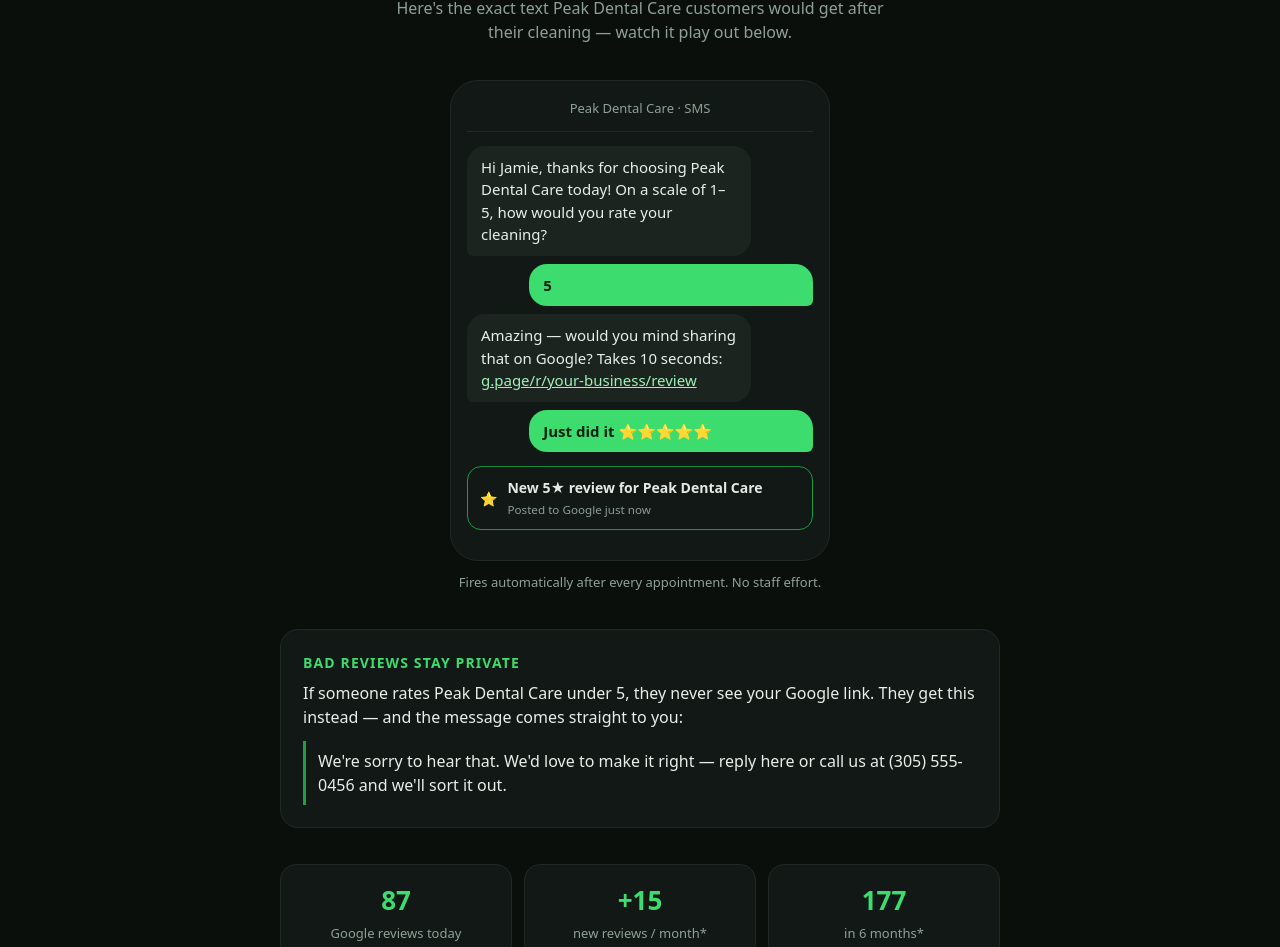
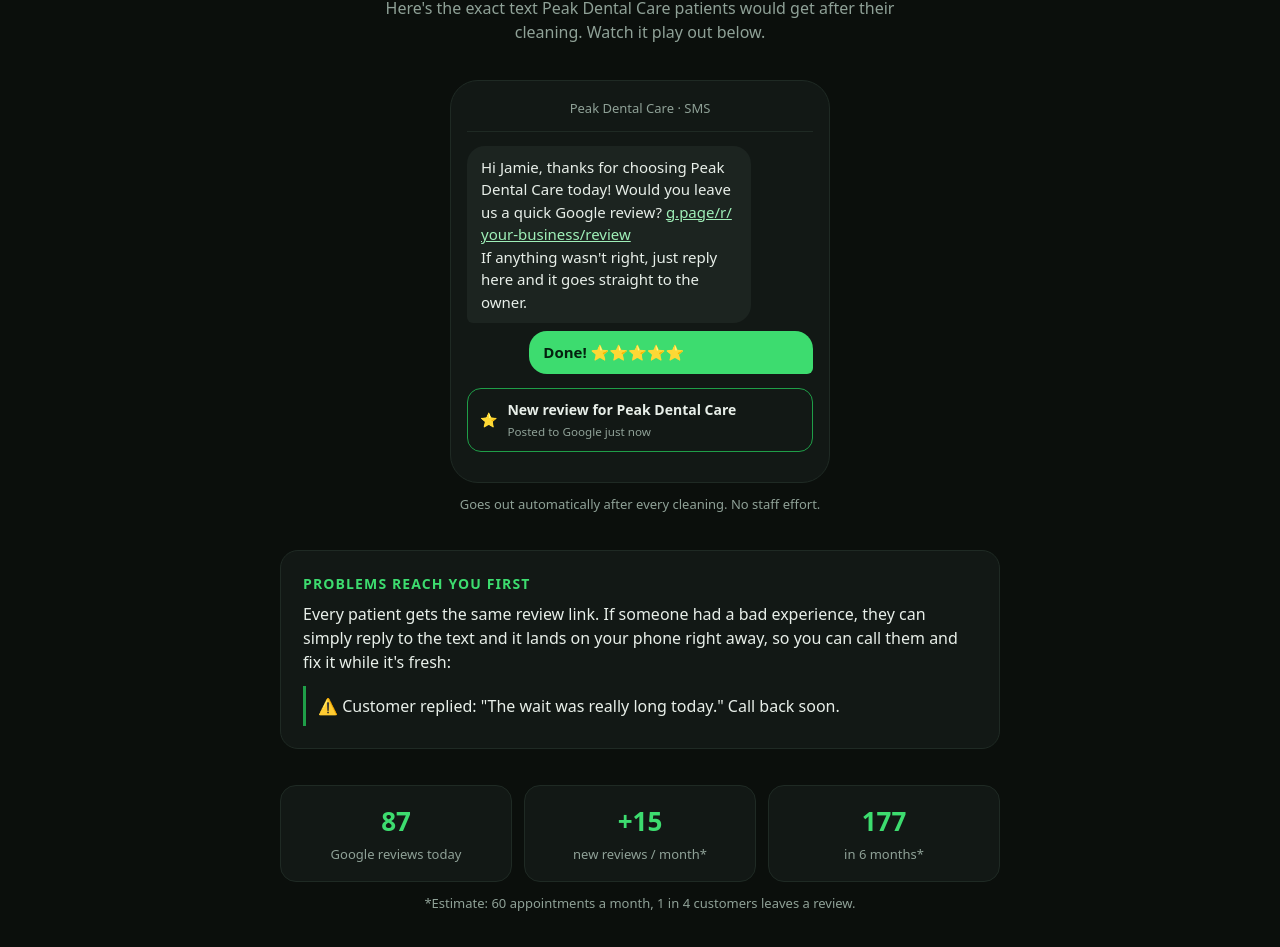
Before and after one commit to morganilysa/starlift-demos, a plain HTML site: page peak-dental-care/index.html in a window 1280 px wide. Shown: the part 199-1146 px from the top of the page. Drawn offline with Linux system fonts and the light colour scheme.

Commit message:
Demos: peak-dental-care
Co-Authored-By: Claude Opus 5.5 <noreply@anthropic.com>

```diff
--- a/peak-dental-care/index.html
+++ b/peak-dental-care/index.html
@@ -3,7 +3,7 @@
 <head>
 <meta charset="utf-8">
 <meta name="viewport" content="width=device-width, initial-scale=1">
-<title>Peak Dental Care — 5★ review demo</title>
+<title>Peak Dental Care · 5★ review demo</title>
 <meta name="robots" content="noindex">
 <style>
 :root{--bg:#0b0f0c;--card:#121815;--line:#1f2a24;--txt:#e8efe9;--mut:#8fa197;--acc:#3ddc6f;--acc2:#1f9e48;--bub:#1c2420}
@@ -46,23 +46,21 @@ h1 span{color:var(--acc)}
 <div class="top"></div>
 <div class="wrap">
   <p class="kicker">Built for Peak Dental Care</p>
-  <h1>Every appointment → a <span>5★ Google review.</span></h1>
-  <p class="sub">Here's the exact text Peak Dental Care customers would get after their cleaning — watch it play out below.</p>
+  <h1>Every cleaning → a <span>Google review request.</span></h1>
+  <p class="sub">Here's the exact text Peak Dental Care patients would get after their cleaning. Watch it play out below.</p>
 
   <div class="phone" aria-label="Example text conversation">
     <div class="head">Peak Dental Care · SMS</div>
-    <div class="msg them">Hi Jamie, thanks for choosing Peak Dental Care today! On a scale of 1–5, how would you rate your cleaning?</div>
-    <div class="msg me">5</div>
-    <div class="msg them">Amazing — would you mind sharing that on Google? Takes 10 seconds: <a href="#" onclick="return false">g.page/r/your-business/review</a></div>
-    <div class="msg me">Just did it ⭐⭐⭐⭐⭐</div>
-    <div class="toast msg"><span>⭐</span><div><b>New 5★ review for Peak Dental Care</b><small>Posted to Google just now</small></div></div>
+    <div class="msg them">Hi Jamie, thanks for choosing Peak Dental Care today! Would you leave us a quick Google review? <a href="#" onclick="return false">g.page/r/your-business/review</a><br>If anything wasn't right, just reply here and it goes straight to the owner.</div>
+    <div class="msg me">Done! ⭐⭐⭐⭐⭐</div>
+    <div class="toast msg"><span>⭐</span><div><b>New review for Peak Dental Care</b><small>Posted to Google just now</small></div></div>
   </div>
-  <p class="note">Fires automatically after every appointment. No staff effort.</p>
+  <p class="note">Goes out automatically after every cleaning. No staff effort.</p>
 
   <div class="box">
-    <h2>Bad reviews stay private</h2>
-    <p>If someone rates Peak Dental Care under 5, they never see your Google link. They get this instead — and the message comes straight to you:</p>
-    <p class="quote">We're sorry to hear that. We'd love to make it right — reply here or call us at (305) 555-0456 and we'll sort it out.</p>
+    <h2>Problems reach you first</h2>
+    <p>Every patient gets the same review link. If someone had a bad experience, they can simply reply to the text and it lands on your phone right away, so you can call them and fix it while it's fresh:</p>
+    <p class="quote">⚠️ Customer replied: "The wait was really long today." Call back soon.</p>
   </div>
 
   <div class="stats">
@@ -74,7 +72,7 @@ h1 span{color:var(--acc)}
 
   <div class="cta">
     <h3>Want this live for Peak Dental Care?</h3>
-    <p>Book a quick call — we'll set it up for you.</p>
+    <p>Email me and I'll set it up for you this week.</p>
     <a class="btn" href="mailto:hello@example.com?subject=Set%20up%205-star%20reviews%20for%20Peak%20Dental%20Care">✉️ Email me to set it up →</a>
   </div>
   <p class="foot">Demo prepared by Starlift Local · Miami, FL. Example conversation, not a real customer.</p>
```
